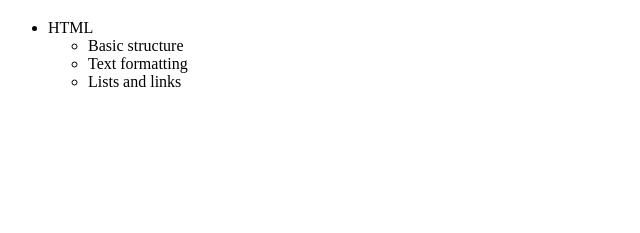
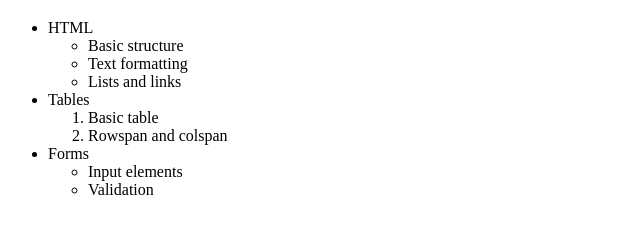
Before and after one commit to guptasaiyam11-stack/wdw0284, a plain HTML site: page WDW_ASSIGNMENT/Assignment 6/index.html in a window 1280 px wide. Shown: the part 61-294 px from the top of the page, without its empty margins (0-640 px from the left). Drawn offline with Linux system fonts and the light colour scheme.

Commit message:
Assignment 6 - Nested Lists Improved

```diff
--- a/WDW_ASSIGNMENT/Assignment 6/index.html
+++ b/WDW_ASSIGNMENT/Assignment 6/index.html
@@ -2,5 +2,6 @@
 <html lang="en"><head><meta charset="UTF-8"><title>Assignment 6 - Nested Lists</title></head>
 <body><h1>Web Designing Workshop Syllabus</h1>
 <ul><li>HTML<ul><li>Basic structure</li><li>Text formatting</li><li>Lists and links</li></ul></li>
-
+<li>Tables<ol><li>Basic table</li><li>Rowspan and colspan</li></ol></li>
+<li>Forms<ul><li>Input elements</li><li>Validation</li></ul></li></ul>
 </body></html>
```
